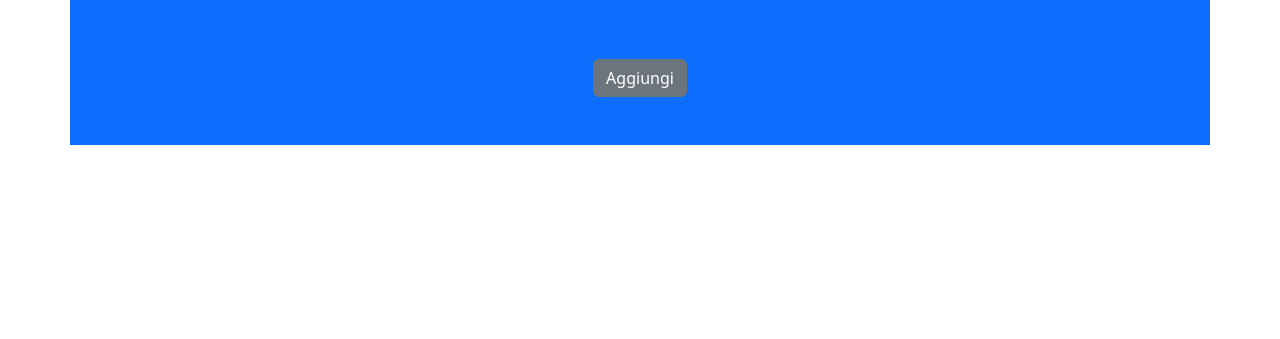
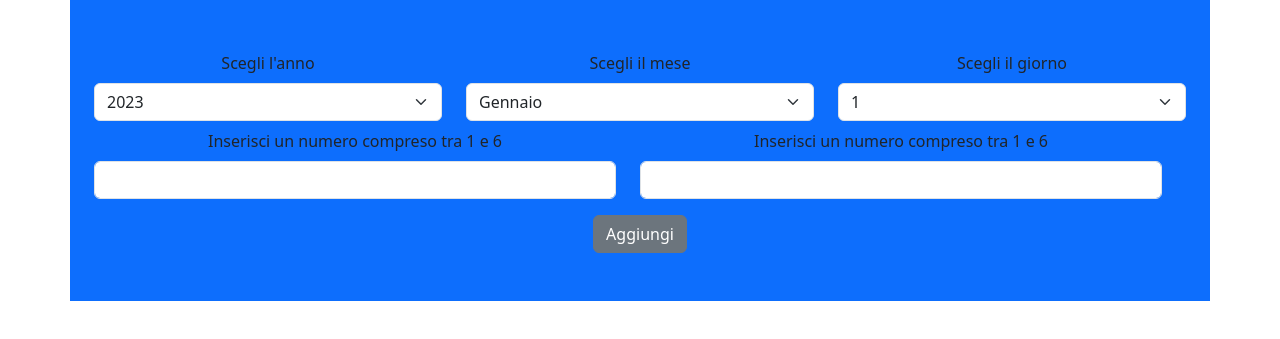
Before and after one commit to ColluraV/js-simon, a plain HTML site: page index.html in a window 1280 px wide. Shown: the part 149-488 px from the top of the page. Drawn offline with nearby package versions, Linux system fonts and the light colour scheme.

Commit message:
selezione data funzionante

```diff
--- a/index.html
+++ b/index.html
@@ -20,23 +20,98 @@
     <div class="container d-flex flex-column text-center bg-primary my-5">
         <div class="row justify-content-center bg-primary">
             <h1 class="my-5">Tempo fino al prossimo evento</h1>
+            <div class="row">
+            <div class="col-4 d-flex justify-content-center flex-column">
 
-            <!--<div class="col-5 d-flex justify-content-center flex-column">
+                        <!-- selezione Anno-->
 
-                <label for="pariDispari" class="form-label my-2">Scegli Pari o Dispari</label>
-                <select id="pariDispari" class="form-select">
+                <label for="YearSelect" class="form-label my-2">Scegli l'anno</label>
+                <select id="YearSelect" class="form-select">
+                    <option value="2023">2023</option>
+                    <option value="2024">2024</option>
+                </select>
+            </div>
 
-                    <option value="pari">Pari</option>
-                    <option value="dispari">Dispari</option>
+                        <!-- selezione Mese-->
 
+            <div class="col-4 d-flex justify-content-center flex-column">
+                <label for="MounthSelect" class="form-label my-2">Scegli il mese</label>
+
+                <select id="MounthSelect" class="form-select">
+                    <option value="1">Gennaio</option>
+                    <option value="2">Febbraio</option>
+                    <option value="3">Marzo</option>
+                    <option value="4">Aprile</option>
+                    <option value="5">Maggio</option>
+                    <option value="6">Giugno</option>
+                    <option value="7">Luglio</option>
+                    <option value="8">Agosto</option>
+                    <option value="9">Settembre</option>
+                    <option value="10">Ottobre</option>
+                    <option value="11">Novembre</option>
+                    <option value="12">Dicembre</option>
                 </select>
+            </div>
+                        <!-- selezione giorno-->
+            <div class="col-4 d-flex justify-content-center flex-column">
 
-                <div>
-                    <label for="numeroInput" class="my-2">Inserisci un numero compreso tra 1 e 6</label>
-                    <input type="text" class="form-control" id="numeroInput">
+                <label for="DaySelect" class="form-label my-2">Scegli il giorno</label>
+                <select id="DaySelect" class="form-select">
+                    <option value="1">1</option>
+                    <option value="2">2</option>
+                    <option value="3">3</option>
+                    <option value="4">4</option>
+                    <option value="5">5</option>
+                    <option value="6">6</option>
+                    <option value="7">7</option>
+                    <option value="8">8</option>
+                    <option value="9">9</option>
+                    <option value="10">10</option>
+                    <option value="11">11</option>
+                    <option value="12">12</option>
+                    <option value="13">13</option>
+                    <option value="14">14</option>
+                    <option value="15">15</option>
+                    <option value="16">16</option>
+                    <option value="17">17</option>
+                    <option value="18">18</option>
+                    <option value="19">19</option>
+                    <option value="20">20</option>
+                    <option value="21">21</option>
+                    <option value="22">22</option>
+                    <option value="23">23</option>
+                    <option value="24">24</option>
+                    <option value="25">25</option>
+                    <option value="26">26</option>
+                    <option value="27">27</option>
+                    <option value="28">28</option>
+                    <option value="29">29</option>
+                    <option value="30">30</option>
+                    <option value="31">31</option>
+                </select>
+            </div>
+            <div class="row">
+                <div class="col-6 d-flex justify-content-center flex-column">
+                    <div>
+                        <label for="input-ore" class="my-2">Inserisci un numero compreso tra 1 e 6</label>
+                        <input type="text" class="form-control" id="input-ore">
+                    </div>
                 </div>
 
-            </div> -->
+                <div class="col-6 d-flex justify-content-center flex-column">
+                    <div>
+                        <label for="input-minuti" class="my-2">Inserisci un numero compreso tra 1 e 6</label>
+                        <input type="text" class="form-control" id="input-minuti">
+                    </div>
+                </div>
+
+            </div>
+
+
+        </div>
+
+
+    </div>
 
             <div class="d-flex gap-2 justify-content-center py-3">
                 <button class="btn btn-secondary d-inline-flex align-items-center conferma" type="button">
--- a/main.js
+++ b/main.js
@@ -1,18 +1,61 @@
 const risultato = document.querySelector(`#risultato`);
 const btnActivate = document.querySelector(".conferma");
 
-const timeOver = new Date(`2023-07-14T09:30:00`).getTime();
-/*const iTimeOver = new Date(`${iY}-${iM}-${iD}T${iH}:${iMin}:${iS}`).getTime();*/
-
-let now;
-btnActivate.addEventListener("click",function(){
+const iY = document.querySelector(`#YearSelect`).value;
+const iM = document.querySelector(`#MounthSelect`).value;
+const iD = document.querySelector(`#DaySelect`).value;
+const iH = document.querySelector(`#input-ore`).value;
+const iMin = document.querySelector(`#input-minuti`).value;
 
 
-setInterval(function () {
+/*const timeOver = new Date(`2023-07-14T09:30:00`).getTime();*/
+
+let timeOver;
+let now;
+
+//bottone START
+btnActivate.addEventListener("click", function () {
+
+//input data
+
+    const iY = document.querySelector(`#YearSelect`).value;
+    const iM = document.querySelector(`#MounthSelect`).value;
+    const iD = document.querySelector(`#DaySelect`).value;
+    const iH = document.querySelector(`#input-ore`).value;
+    const iMin = document.querySelector(`#input-minuti`).value;
+
+    console.log(iY)
+    console.log(iM)
+    console.log(iD)
+    console.log(iH)
+    console.log(iMin)
+
+//dichiarazione scadenza
+    timeOver = new Date(iY,(iM - 1 ),iD,iH,iMin);
+
+    console.log(timeOver)
 
 
+//Funzione Stampa
+    setInterval(stampaHTML, function() {
+
+    }, 500);
+
+})
+
+//calcolatore tempo residuo
+function timer() {
+
+    now = new Date().getTime();
+    let countdown = timeOver - now;
+    console.log(now);
+    console.log(countdown);
+    return countdown;
+
+}
+
+function stampaHTML(){
     let result = timer();
-
 
     console.log(result);
     console.log(timeOver);
@@ -26,19 +69,4 @@ setInterval(function () {
     console.log(hours);
 
     risultato.innerHTML = `${hours} ore ${minutes % 60} minuti ${seconds % 60} secondi`;
-
-      }, 500);
-})
-
-//calcolatore tempo residuo
-function timer (){
-
-   now = new Date().getTime();
-    let countdown = timeOver - now;
-
-    console.log(now);
-    console.log(countdown);
-
-    return countdown;
-
 }
```
